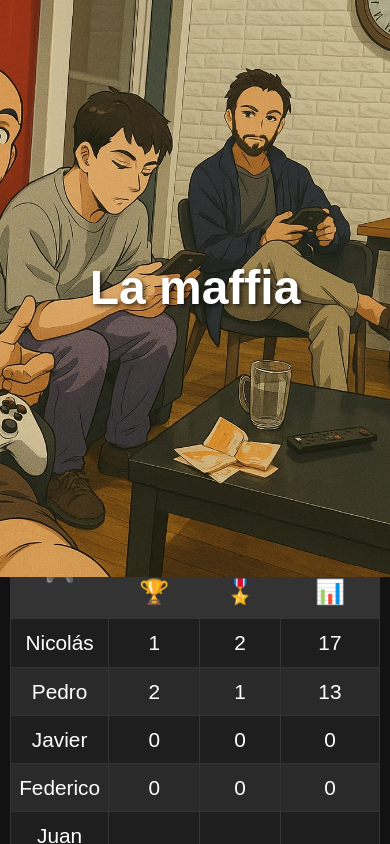
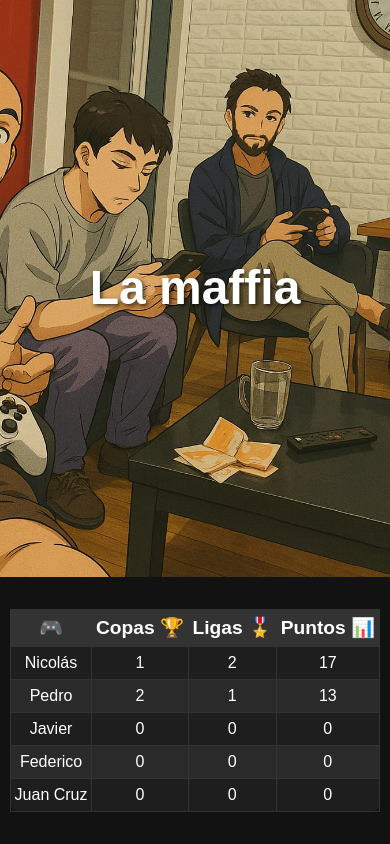
Before and after one commit to Sh1nraDev/La-Maffia, a React (Vite) app: page / in a window 390 px wide. Built offline with nearby package versions, Linux system fonts and the light colour scheme; a web font is replaced by a local one.

Commit message:
Refactor CSS for improved layout and responsiveness

```diff
--- a/src/App.css
+++ b/src/App.css
@@ -174,6 +174,31 @@ img {
   }
 }
 
+/* Ajustes adicionales para pantallas muy pequeñas */
+@media (max-width: 600px) {
+  .players-table {
+    font-size: 11px;
+    margin: 0 5px;
+  }
+
+  .players-table th, .players-table td {
+    padding: 4px 2px;
+  }
+
+  .players-table th {
+    font-size: 1.2rem;
+  }
+
+  .players-table td {
+    font-size: 1rem;
+  }
+
+  .tooltip {
+    max-width: 250px;
+    font-size: 11px;
+  }
+}
+
 .App {
   height: 100vh;
   overflow: hidden;
```
